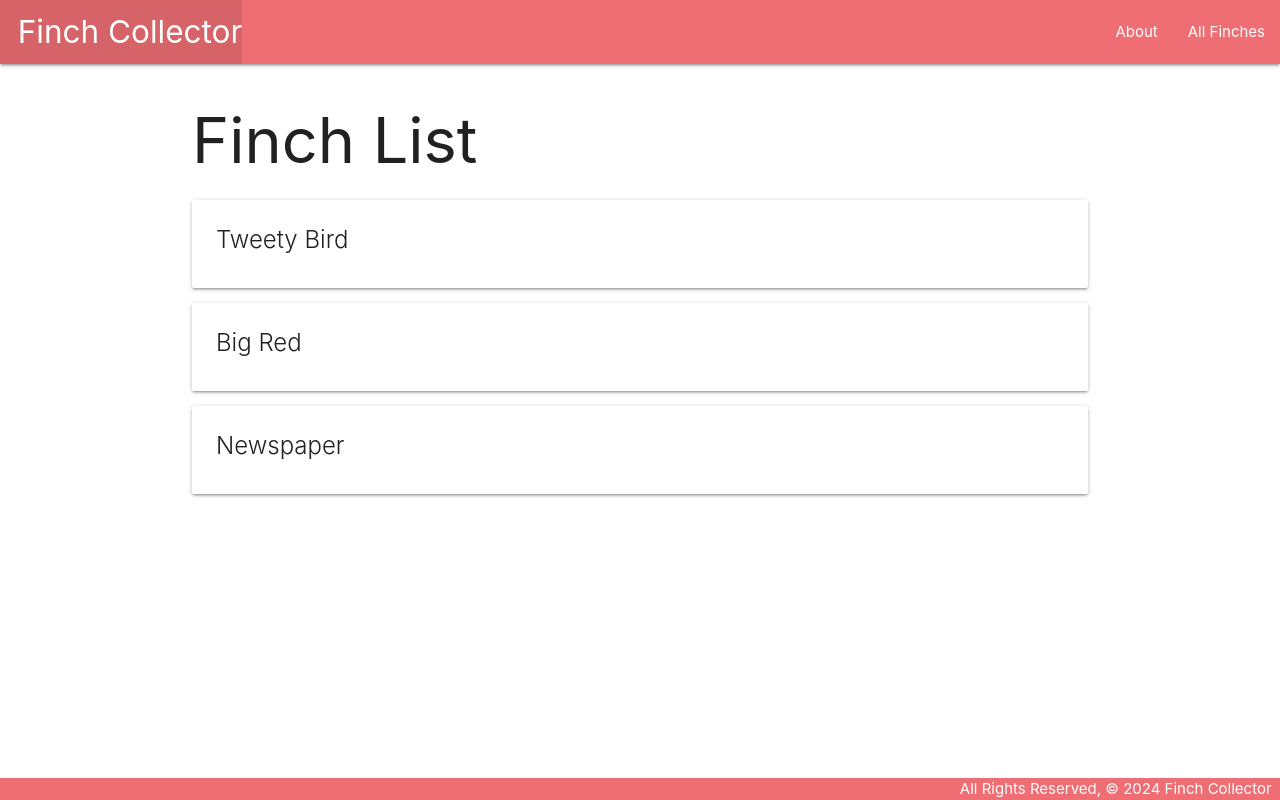
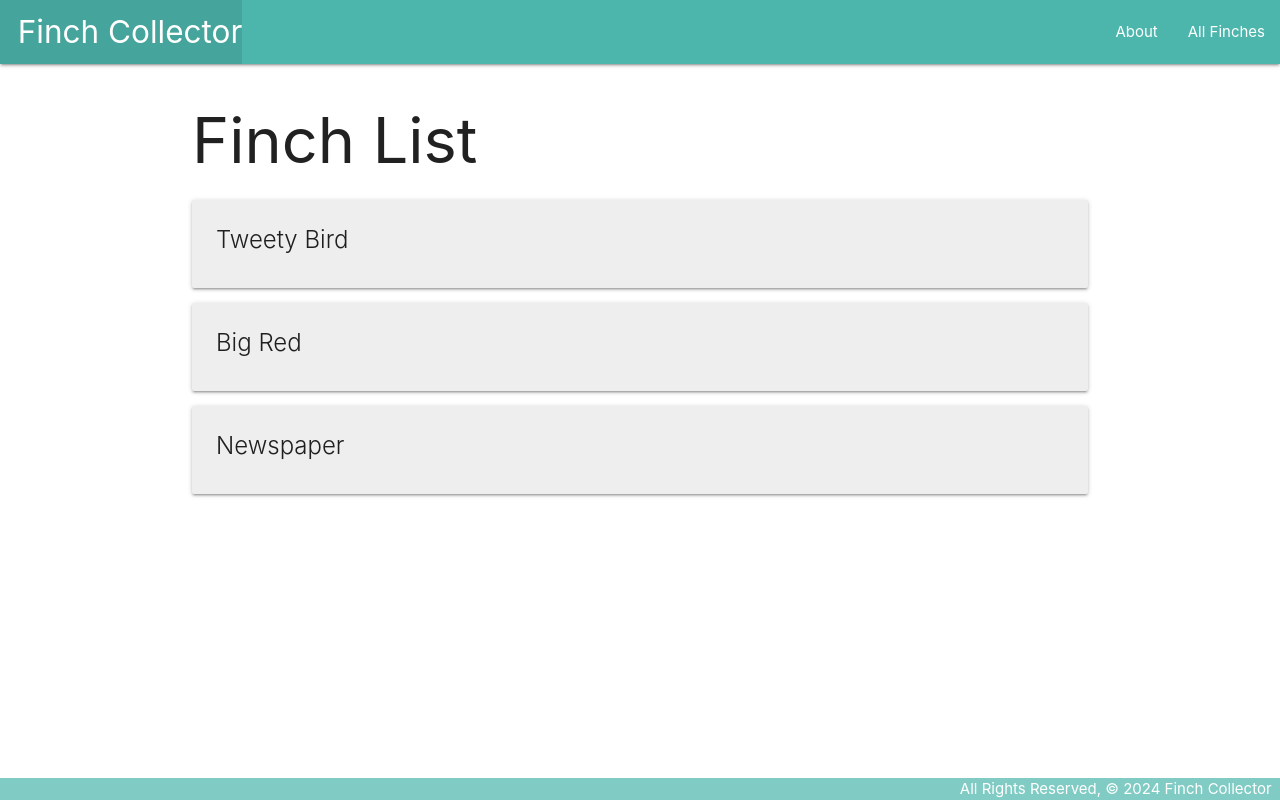
Before and after one commit to BeccaK8/finch-collector, a Django app: page /finches/ in a window 1280 px wide. Run offline with Django 5.2, Linux system fonts and the light colour scheme.

Commit message:
style base and index pages

```diff
--- a/main_app/templates/base.html
+++ b/main_app/templates/base.html
@@ -13,7 +13,7 @@
 <body>
     <header class="navbar-fixed">
         <nav>
-        <div class="nav-wrapper">
+        <div class="nav-wrapper teal lighten-2">
             <ul>
                 <li><a href="/" class="left brand-logo">&nbsp;&nbsp;Finch Collector</a></li>
             </ul>
@@ -28,7 +28,7 @@
         {% block content %}
         {% endblock %}
     </main>
-    <footer class="page-footer">
+    <footer class="page-footer teal lighten-3">
         <div class="right">All Rights Reserved, &copy; 2024 Finch Collector &nbsp;</div>
     </footer>
 </body>
--- a/main_app/templates/finches/index.html
+++ b/main_app/templates/finches/index.html
@@ -4,7 +4,7 @@
     <h1>Finch List</h1>
 
     {% for finch in finches %}
-        <div class="card">
+        <div class="card grey lighten-3">
             <div class="card-content">
                 <span class="card-title">{{ finch.name }}</span>
             </div>
```
